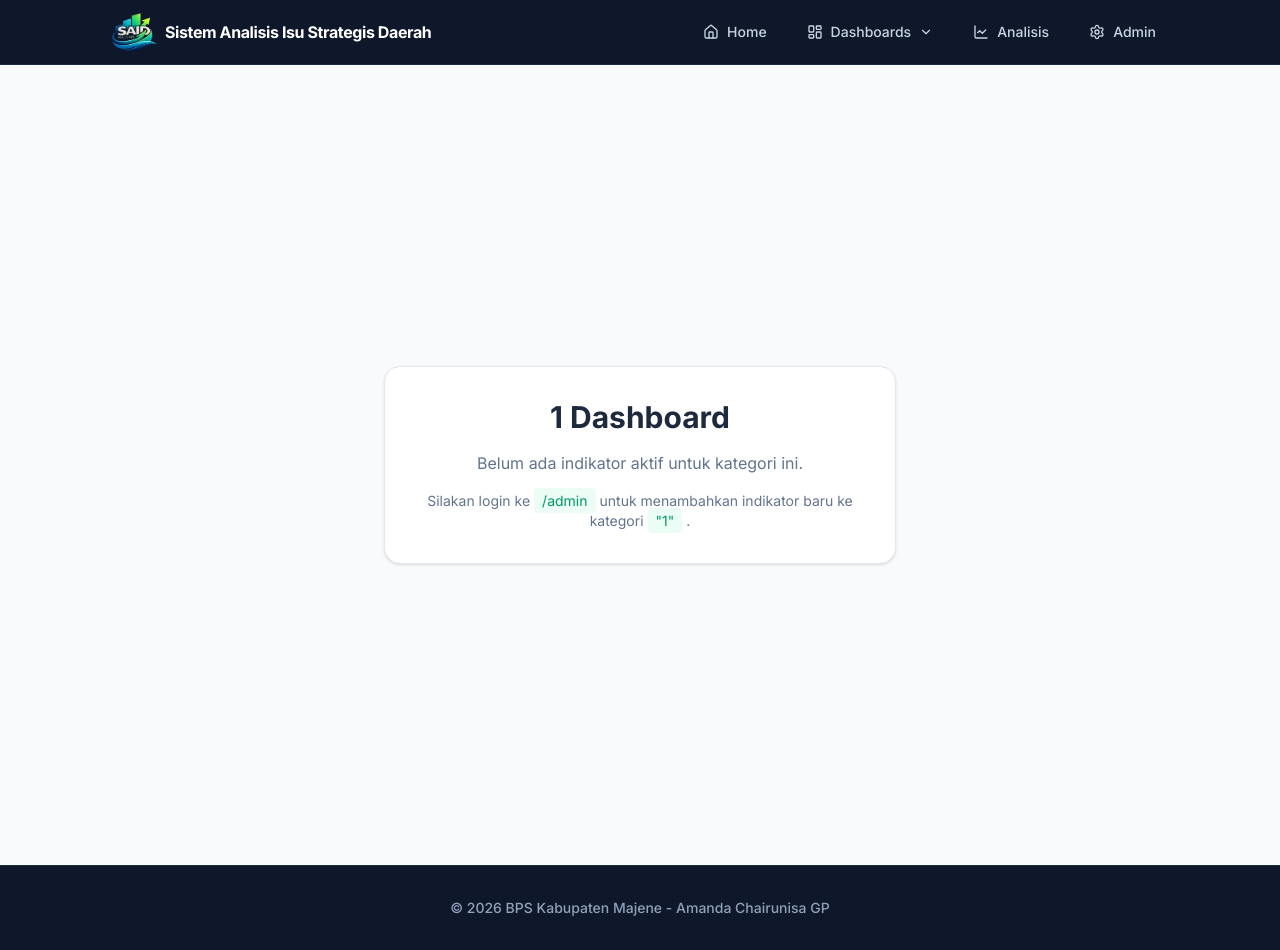
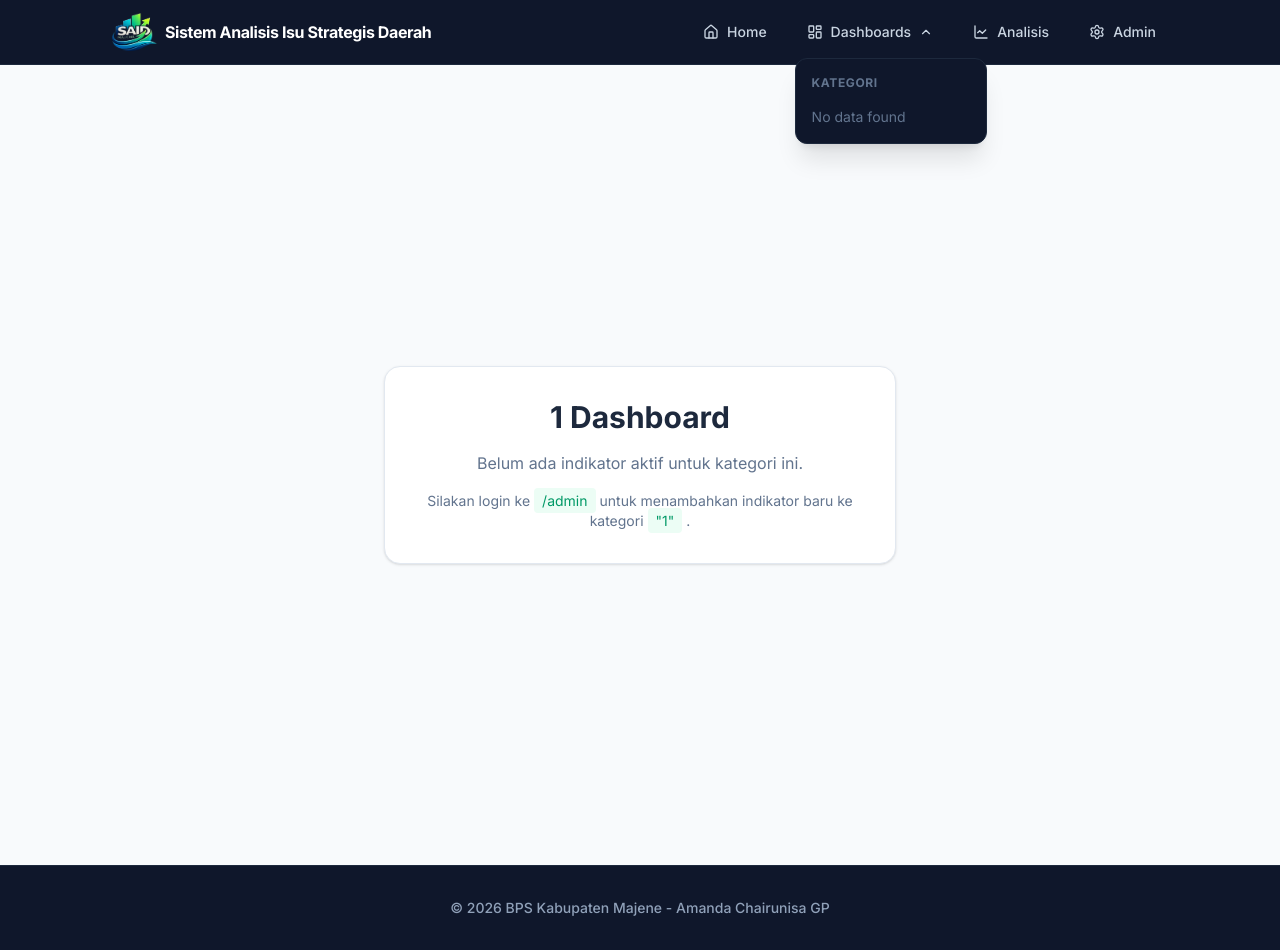
Before and after one commit to crescendo28/said-majene-v2, a Next.js app: page /dashboard/1 in a window 1280 px wide. Both pictures are taken after a click on the button "Dashboards". Built offline with nearby package versions, Linux system fonts and the light colour scheme; what google-auth-library would draw is missing.

Commit message:
updating navbar

```diff
--- a/app/layout.tsx
+++ b/app/layout.tsx
@@ -2,6 +2,7 @@ import './globals.css';
 import type { Metadata } from 'next';
 import { Inter } from 'next/font/google';
 import Navbar from '@/components/Navbar';
+import NavbarWrapper from "@/components/NavbarWrapper";
 
 const inter = Inter({ subsets: ['latin'] });
 
@@ -9,6 +10,8 @@ export const metadata: Metadata = {
   title: 'Sistem Analisis Isu Strategis Daerah Majene',
   description: 'Sistem Analisis Isu Daerah Kabupaten Majene',
 };
+
+
 
 export default function RootLayout({
   children,
@@ -19,7 +22,7 @@ export default function RootLayout({
     <html lang="en">
       <body className={inter.className}>
         <div className="flex flex-col min-h-screen bg-slate-50">
-          <Navbar />
+          <NavbarWrapper />
           <div className="grow">
             {children}
           </div>
--- a/components/Navbar.tsx
+++ b/components/Navbar.tsx
@@ -1,12 +1,19 @@
+'use client';
+
 import Link from 'next/link';
-import { getNavLinks } from '@/lib/googleSheets';
 import { LayoutDashboard, Settings, Home, LineChart, ChevronDown } from 'lucide-react';
 import Image from "next/image";
+import { useEffect, useState } from 'react';
 
-export default async function Navbar() {
-  // Fetch categories from Google Sheets
-  // This runs on the server, ensuring fresh links on page load/revalidate
-  const dynamicLinks: string[] = await getNavLinks();
+export default function Navbar({ dynamicLinks }: { dynamicLinks: string[] }) {
+  const [open, setOpen] = useState(false);
+
+  // close dropdown when user clicks outside
+  useEffect(() => {
+    const close = () => setOpen(false);
+    window.addEventListener("click", close);
+    return () => window.removeEventListener("click", close);
+  }, []);
 
   return (
     <nav className="bg-slate-900 border-b border-slate-800 sticky top-0 z-50">
@@ -14,55 +21,87 @@ export default async function Navbar() {
         <div className="flex items-center justify-between h-16">
 
           <Link href="/" className="flex items-center gap-2">
-            <Image src="/logo.png" alt="SAID Majene Logo" width={45} height={45} className="rounded-lg"
+            <Image
+              src="/logo.png"
+              alt="SAID Majene Logo"
+              width={45}
+              height={45}
+              className="rounded-lg"
             />
-            <span className="text-white font-bold text-m tracking-tight">Sistem Analisis Isu Strategis Daerah</span>
+            <span className="text-white font-bold text-m tracking-tight">
+              Sistem Analisis Isu Strategis Daerah
+            </span>
           </Link>
 
           <div className="flex items-center space-x-1 sm:space-x-4">
-            <Link href="/" className="text-slate-300 hover:text-white px-3 py-2 rounded-md text-sm font-medium flex items-center gap-2 hover:bg-slate-800 transition-colors">
+            <Link
+              href="/"
+              className="text-slate-300 hover:text-white px-3 py-2 rounded-md text-sm font-medium flex items-center gap-2 hover:bg-slate-800 transition-colors"
+            >
               <Home size={16} /> <span className="hidden md:inline">Home</span>
             </Link>
 
-            {/* Dropdown for Dashboards */}
-            <div className="relative group">
-              <button className="text-slate-300 group-hover:text-white px-3 py-2 rounded-md text-sm font-medium flex items-center gap-2 hover:bg-slate-800 transition-colors focus:outline-none">
+            {/* Dropdown Dashboards */}
+            <div className="relative">
+              <button
+                type="button"
+                onClick={(e) => {
+                  e.stopPropagation(); // prevent auto close
+                  setOpen(!open);
+                }}
+                className="text-slate-300 hover:text-white px-3 py-2 rounded-md text-sm font-medium flex items-center gap-2 hover:bg-slate-800 transition-colors focus:outline-none"
+              >
                 <LayoutDashboard size={16} />
                 <span className="hidden md:inline">Dashboards</span>
-                <ChevronDown size={14} className="group-hover:rotate-180 transition-transform duration-200" />
+                <ChevronDown
+                  size={14}
+                  className={`transition-transform duration-200 ${open ? "rotate-180" : ""}`}
+                />
               </button>
 
-              {/* Invisible bridge to handle the gap between button and menu */}
-              <div className="absolute left-0 w-full h-2 top-full bg-transparent"></div>
-
               {/* Dropdown Menu */}
-              <div className="absolute left-0 mt-2 w-48 bg-slate-900 border border-slate-800 rounded-xl shadow-xl opacity-0 invisible group-hover:opacity-100 group-hover:visible transition-all duration-200 transform origin-top-left z-50">
+              {open && (
+                <div
+                  className="absolute left-0 mt-2 w-48 bg-slate-900 border border-slate-800 rounded-xl shadow-xl z-50"
+                  onClick={(e) => e.stopPropagation()}
+                >
                   <div className="py-2">
                     <div className="px-4 py-2 text-xs font-bold text-slate-500 uppercase tracking-wider">
                       Kategori
                     </div>
+
                     {dynamicLinks.length > 0 ? (
-                    dynamicLinks.map((category: string) => (
+                      dynamicLinks.map((category) => (
                         <Link
                           key={category}
                           href={`/dashboard/${category.toLowerCase()}`}
                           className="block px-4 py-2 text-sm text-slate-300 hover:bg-slate-800 hover:text-emerald-400 transition-colors capitalize"
+                          onClick={() => setOpen(false)}
                         >
                           {category}
                         </Link>
                       ))
                     ) : (
-                    <span className="block px-4 py-2 text-sm text-slate-500">No data found</span>
+                      <span className="block px-4 py-2 text-sm text-slate-500">
+                        No data found
+                      </span>
                     )}
                   </div>
                 </div>
+              )}
             </div>
 
-            <Link href="/analysis" className="text-slate-300 hover:text-white px-3 py-2 rounded-md text-sm font-medium flex items-center gap-2 hover:bg-slate-800 transition-colors">
+            <Link
+              href="/analysis"
+              className="text-slate-300 hover:text-white px-3 py-2 rounded-md text-sm font-medium flex items-center gap-2 hover:bg-slate-800 transition-colors"
+            >
               <LineChart size={16} /> <span className="hidden md:inline">Analisis</span>
             </Link>
 
-            <Link href="/admin" className="text-slate-300 hover:text-white px-3 py-2 rounded-md text-sm font-medium flex items-center gap-2 hover:bg-slate-800 transition-colors">
+            <Link
+              href="/admin"
+              className="text-slate-300 hover:text-white px-3 py-2 rounded-md text-sm font-medium flex items-center gap-2 hover:bg-slate-800 transition-colors"
+            >
               <Settings size={16} /> <span className="hidden md:inline">Admin</span>
             </Link>
           </div>
--- /dev/null
+++ b/components/NavbarWrapper.tsx
@@ -0,0 +1,7 @@
+import Navbar from "@/components/Navbar";
+import { getNavLinks } from "@/lib/googleSheets";
+
+export default async function NavbarWrapper() {
+  const dynamicLinks = await getNavLinks();
+  return <Navbar dynamicLinks={dynamicLinks} />;
+}
```
Lines whose indentation alone changed are shown as unchanged.
